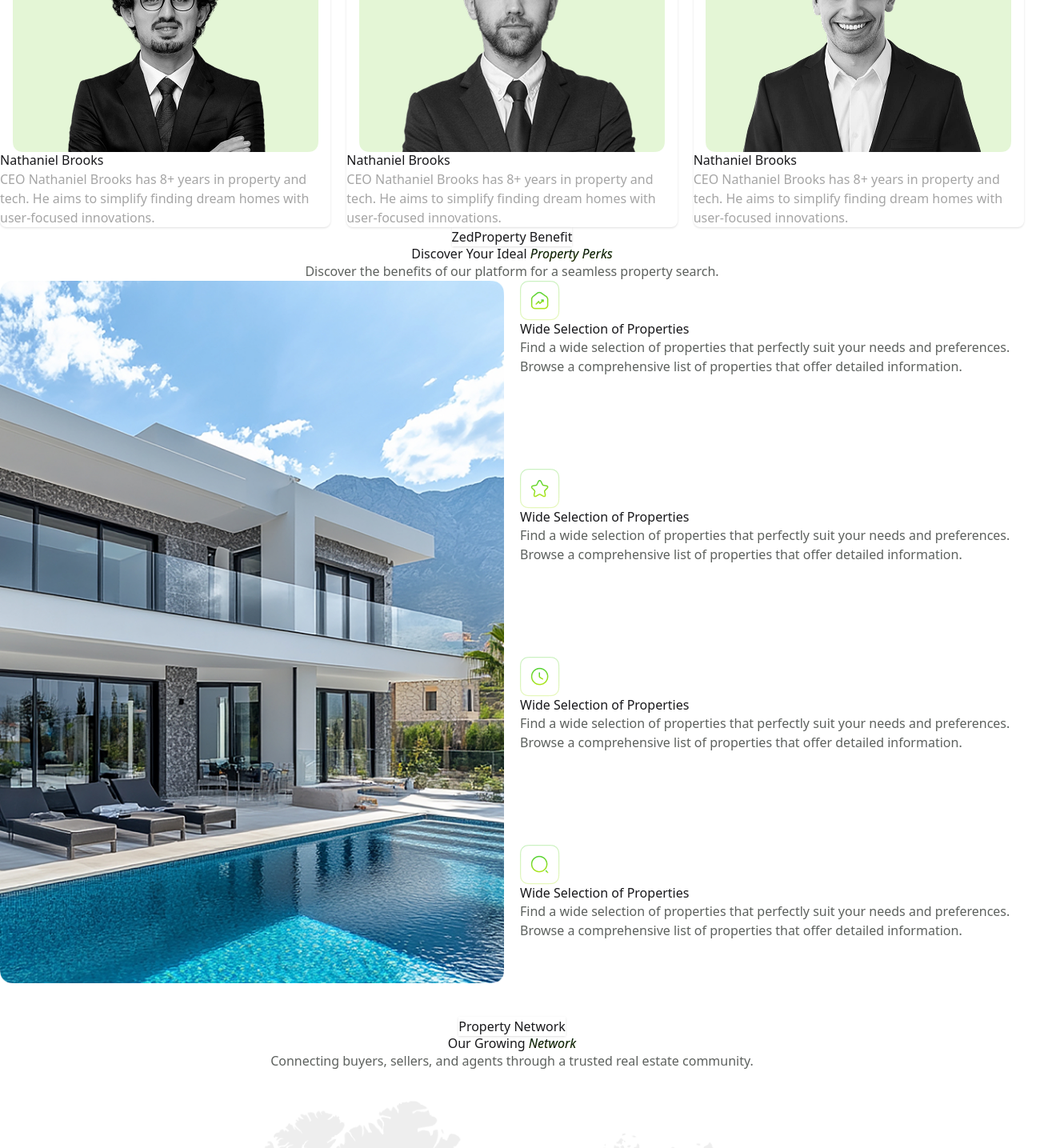
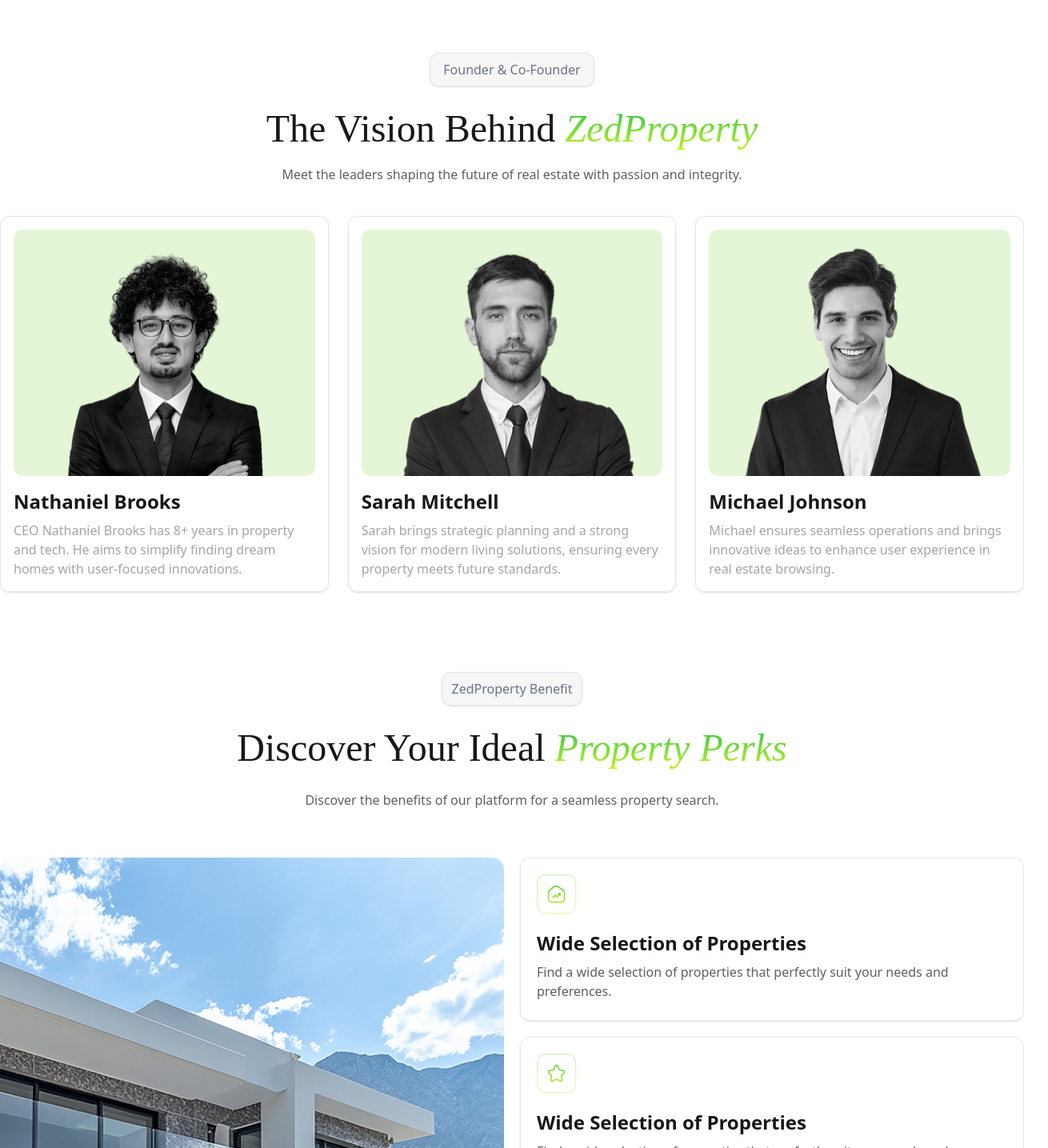
Before and after one commit to Jubayerhusain/zed-property, a React (Vite) app: page /about in a window 1280 px wide. Shown: the part 860-2295 px from the top of the page at 80% size, 1310 px wide, since content can reach past the window. Built offline with nearby package versions, Linux system fonts and the light colour scheme; a web font is replaced by a local one.

Commit message:
about page issue fixed

```diff
--- a/src/components/About/Discover.jsx
+++ b/src/components/About/Discover.jsx
@@ -1,93 +1,111 @@
-import React from 'react';
+import React from "react";
 import img5 from "../../assets/About-assets/Feature Image.png";
 import Icon from "../../assets/About-assets/Step Icon Container.png";
 import Icon1 from "../../assets/About-assets/Step Icon Container (1).png";
 import Icon2 from "../../assets/About-assets/Step Icon Container (2).png";
 import Icon3 from "../../assets/About-assets/Step Icon Container (3).png";
 
-
 const Discover = () => {
   return (
-        <div>
-            <div>
-        <div className=" my-10 text-center py-5">
-          <button class=" text-[16px] px-3 py-2 bg-[#F7F7F7] text-gray-500 border border-gray-200 rounded-xl shadow-sm hover:shadow-md transition">
+    <>
+      <div className="sm:max-w-[1440px] mb-10 sm:mb-20 w-full sm:h-auto mx-auto px-5 sm:px-0">
+
+        {/* Heading */}
+        <div className="my-10 text-center py-5">
+          <button className="text-[16px] px-3 py-2 bg-[#F7F7F7] text-gray-500 border border-gray-200 rounded-xl shadow-sm hover:shadow-md transition">
             ZedProperty Benefit
           </button>
-          <h1 className="text-3xl sm:text-[48px] py-5 text-semibold">
-            Discover Your Ideal {" "}
-            <a className="bg-gradient-to-t to-[#0BC147] from-[#b6f50a]
-  bg-clip-text text-transparent italic">Property Perks</a>
+
+          <h1 className="text-3xl sm:text-[48px] py-5 font-playfair leading-snug">
+            Discover Your Ideal{" "}
+            <span className="bg-gradient-to-t to-[#0BC147] from-[#b6f50a]
+              bg-clip-text text-transparent italic">
+              Property Perks
+            </span>
           </h1>
-          <p className=" text-[16px] font-medium">
-            <p className=" text-[16px] text-[#171C19B2] font-medium">
+
+          <p className="text-[16px] text-[#171C19B2] font-medium">
             Discover the benefits of our platform for a seamless property search.
           </p>
+        </div>
+
+        {/* Main Container */}
+        <div className="sm:flex gap-5 flex-col sm:flex-row">
+
+          {/* Left Section */}
+          <div className="w-full sm:w-[50%] h-auto group overflow-hidden rounded-xl">
+            <img
+              src={img5}
+              alt=""
+              className="w-full h-[250px] sm:h-auto object-cover transition-all duration-500
+              group-hover:scale-110"
+            />
+          </div>
+
+          {/* Right Section */}
+          <div className="grid grid-cols-1 gap-5 w-full sm:w-[50%] mt-5 sm:mt-0">
+
+            {/* 1st Card */}
+            <div className="p-5 rounded-xl border border-gray-200 shadow-sm hover:shadow-md transition">
+              <div className="pb-5">
+                <img src={Icon} alt="" />
+              </div>
+              <h1 className="text-2xl pb-2 font-semibold">
+                Wide Selection of Properties
+              </h1>
+              <p className="text-[16px] text-[#171C19B2] font-medium">
+                Find a wide selection of properties that perfectly suit your
+                needs and preferences.
               </p>
             </div>
-        <div className=" sm:flex gap-5" >
-            {/* left site  */}
-            <div className="w-[660px] h-[920px]" >
-            <img src={img5} alt="" className=" w-full h-full rounded-xl object-cover" />
+
+            {/* 2nd Card */}
+            <div className="p-5 rounded-xl border border-gray-200 shadow-sm hover:shadow-md transition">
+              <div className="pb-5">
+                <img src={Icon1} alt="" />
               </div>
-        {/* right site  */}
-        <div className=" grid grid-cols-1 gap-5 " >
-            {/* 1 st card  */}
-            <div className=" sm:w-[660px] sm:h-[212px] p-5 rounded-xl border " >
-            <div className="pb-5" >
-            <img src= {Icon} alt="" />
-           </div>
-           <h1 className=" text-2xl pb-2 font-semibold" >
+              <h1 className="text-2xl pb-2 font-semibold">
                 Wide Selection of Properties
               </h1>
-           <p className=" text-[16px] text-[#171C19B2] font-medium" >
-            Find a wide selection of properties that perfectly suit your needs and preferences.
-            Browse a comprehensive list of properties that offer detailed information.
+              <p className="text-[16px] text-[#171C19B2] font-medium">
+                Find a wide selection of properties that perfectly suit your
+                needs and preferences.
               </p>
             </div>
-        {/* 2nd card  */}
-        <div className=" sm:w-[660px] sm:h-[212px] p-5 rounded-xl border " >
-            <div className="pb-5" >
-            <img src= {Icon1} alt="" />
+
+            {/* 3rd Card */}
+            <div className="p-5 rounded-xl border border-gray-200 shadow-sm hover:shadow-md transition">
+              <div className="pb-5">
+                <img src={Icon2} alt="" />
               </div>
-           <h1 className=" text-2xl pb-2 font-semibold" >
+              <h1 className="text-2xl pb-2 font-semibold">
                 Wide Selection of Properties
               </h1>
-           <p className=" text-[16px] text-[#171C19B2] font-medium" >
-            Find a wide selection of properties that perfectly suit your needs and preferences.
-            Browse a comprehensive list of properties that offer detailed information.
+              <p className="text-[16px] text-[#171C19B2] font-medium">
+                Find a wide selection of properties that perfectly suit your
+                needs and preferences.
               </p>
             </div>
-        {/* 3rd card  */}
-        <div className=" sm:w-[660px] sm:h-[212px] p-5 rounded-xl border " >
-            <div className="pb-5" >
-            <img src= {Icon2} alt="" />
+
+            {/* 4th Card */}
+            <div className="p-5 rounded-xl border border-gray-200 shadow-sm hover:shadow-md transition">
+              <div className="pb-5">
+                <img src={Icon3} alt="" />
               </div>
-           <h1 className=" text-2xl pb-2 font-semibold" >
+              <h1 className="text-2xl pb-2 font-semibold">
                 Wide Selection of Properties
               </h1>
-           <p className=" text-[16px] text-[#171C19B2] font-medium" >
-            Find a wide selection of properties that perfectly suit your needs and preferences.
-            Browse a comprehensive list of properties that offer detailed information.
+              <p className="text-[16px] text-[#171C19B2] font-medium">
+                Find a wide selection of properties that perfectly suit your
+                needs and preferences.
               </p>
             </div>
-        {/* 4th card  */}
-        <div className=" sm:w-[660px] sm:h-[212px] p-5 rounded-xl border " >
-            <div className="pb-5" >
-            <img src= {Icon3} alt="" />
+
           </div>
-           <h1 className=" text-2xl pb-2 font-semibold" >
-            Wide Selection of Properties
-           </h1>
-           <p className=" text-[16px] text-[#171C19B2] font-medium" >
-            Find a wide selection of properties that perfectly suit your needs and preferences.
-            Browse a comprehensive list of properties that offer detailed information.
-           </p>
+
         </div>
       </div>
-        </div>
-      </div>
-        </div>
+    </>
   );
 };
 
--- a/src/components/About/Founder.jsx
+++ b/src/components/About/Founder.jsx
@@ -1,71 +1,72 @@
-import React from 'react';
+import React from "react";
 import img1 from "../../assets/About-assets/Property Card Image.png";
 import img2 from "../../assets/About-assets/Property Card Image (1).png";
 import img3 from "../../assets/About-assets/Property Card Image (2).png";
 
 const Founder = () => {
   return (
-         <div>
-        <div className=" my-10 text-center py-5">
-          <button class=" text-[16px] px-3 py-2 bg-[#F7F7F7] text-gray-500 border border-gray-200 rounded-xl shadow-sm hover:shadow-md transition">
-            Founder & CO Founder
+    <div className="max-w-[1440px] mx-auto px-5 sm:px-0 py-10">
+      {/* Heading */}
+      <div className="text-center mb-10">
+        <button className="text-[16px] px-4 py-2 bg-[#F7F7F7] text-gray-500 border border-gray-200 rounded-xl shadow-sm hover:shadow-md transition">
+          Founder & Co-Founder
         </button>
-          <h1 className="text-3xl sm:text-[48px] py-5 text-semibold">
+
+        <h1 className="text-3xl sm:text-5xl font-playfair pt-5 leading-snug">
           The Vision Behind{" "}
-            <a className="bg-gradient-to-t to-[#0BC147] from-[#b6f50a] bg-clip-text text-transparent italic">ZedProperty</a>
+          <span className="bg-gradient-to-t to-[#0BC147] from-[#b6f50a] bg-clip-text text-transparent italic">
+            ZedProperty
+          </span>
         </h1>
-          <p className=" text-[16px] font-medium">
-            <p className=" text-[16px] text-[#171C19B2] font-medium">
-              Meet the leaders shaping the future of real estate with passion
-              and integrity.
-            </p>
+
+        <p className="text-[16px] text-[#171C19B2] font-medium max-w-2xl mx-auto pt-3">
+          Meet the leaders shaping the future of real estate with passion and
+          integrity.
         </p>
       </div>
-        <div className=" grid sm:grid-cols-3 gap-5">
+
+      {/* Cards */}
+      <div className="grid grid-cols-1 sm:grid-cols-2 lg:grid-cols-3 gap-6">
         {/* 1st card */}
-          <div className="card border  shadow-sm">
-            <figure className=" rounded-lg p-5">
-              <img src={img1} alt="img2" className=" rounded-lg " />
+        <div className="border border-gray-200 rounded-xl shadow-sm hover:shadow-md transition p-4">
+          <figure className="rounded-lg overflow-hidden">
+            <img src={img1} alt="Founder" className="rounded-lg w-full" />
           </figure>
-            <div className="px-5 pb-5">
-              <h2 className=" text-2xl text-center sm:text-start font-semibold">
+          <h2 className="text-2xl font-semibold pt-4 text-center sm:text-start">
             Nathaniel Brooks
           </h2>
-              <p className=" text-[16px] text-center sm:text-start text-[#A5A5A5] pt-2">
-                CEO Nathaniel Brooks has 8+ years in property and tech. He aims
-                to simplify finding dream homes with user-focused innovations.
+          <p className="text-[16px] text-[#A5A5A5] pt-2 text-center sm:text-start">
+            CEO Nathaniel Brooks has 8+ years in property and tech. He aims to
+            simplify finding dream homes with user-focused innovations.
           </p>
         </div>
-          </div>
-          {/* 2nd card  */}
-          <div className="card border  shadow-sm">
-            <figure className=" rounded-lg p-5">
-              <img src={img2} alt="img2" className=" rounded-lg " />
+
+        {/* 2nd card */}
+        <div className="border border-gray-200 rounded-xl shadow-sm hover:shadow-md transition p-4">
+          <figure className="rounded-lg overflow-hidden">
+            <img src={img2} alt="Co-Founder" className="rounded-lg w-full" />
           </figure>
-            <div className="px-5 pb-5">
-              <h2 className=" text-2xl text-center sm:text-start font-semibold">
-                Nathaniel Brooks
+          <h2 className="text-2xl font-semibold pt-4 text-center sm:text-start">
+            Sarah Mitchell
           </h2>
-              <p className=" text-[16px] text-center sm:text-start text-[#A5A5A5] pt-2">
-                CEO Nathaniel Brooks has 8+ years in property and tech. He aims
-                to simplify finding dream homes with user-focused innovations.
+          <p className="text-[16px] text-[#A5A5A5] pt-2 text-center sm:text-start">
+            Sarah brings strategic planning and a strong vision for modern
+            living solutions, ensuring every property meets future standards.
           </p>
         </div>
-          </div>
-          {/* 3rd card  */}
-          <div className="card border  shadow-sm">
-            <figure className=" rounded-lg p-5">
-              <img src={img3} alt="img2" className=" rounded-lg " />
+
+        {/* 3rd card */}
+        <div className="border border-gray-200 rounded-xl shadow-sm hover:shadow-md transition p-4">
+          <figure className="rounded-lg overflow-hidden">
+            <img src={img3} alt="Team Lead" className="rounded-lg w-full" />
           </figure>
-            <div className="px-5 pb-5">
-              <h2 className=" text-2xl text-center sm:text-start font-semibold">
-                Nathaniel Brooks
+          <h2 className="text-2xl font-semibold pt-4 text-center sm:text-start">
+            Michael Johnson
           </h2>
-              <p className=" text-[16px] text-center sm:text-start text-[#A5A5A5] pt-2">
-                CEO Nathaniel Brooks has 8+ years in property and tech. He aims
-                to simplify finding dream homes with user-focused innovations.
+          <p className="text-[16px] text-[#A5A5A5] pt-2 text-center sm:text-start">
+            Michael ensures seamless operations and brings innovative ideas to
+            enhance user experience in real estate browsing.
           </p>
-            </div>
         </div>
       </div>
     </div>
--- a/src/components/About/Network.jsx
+++ b/src/components/About/Network.jsx
@@ -3,15 +3,20 @@
 
 const Network = () => {
   return (
-    <div>
-      <div>
+    <>
+      <div className="sm:max-w-[1440px] w-full sm:h-auto mx-auto px-5 sm:px-0">
         <div className=" my-10 text-center py-5">
           <button class=" text-[16px] px-3 py-2 bg-[#F7F7F7] text-gray-500 border border-gray-200 rounded-xl shadow-sm hover:shadow-md transition">
             Property Network
           </button>
-          <h1 className="text-3xl sm:text-[48px] py-5 text-semibold">
-            Our Growing <a className="bg-gradient-to-t to-[#0BC147] from-[#b6f50a]
-  bg-clip-text text-transparent italic">Network</a>
+          <h1 className="text-3xl sm:text-[48px] font-playfair py-5 ">
+            Our Growing{" "}
+            <a
+              className="bg-gradient-to-t to-[#0BC147] from-[#b6f50a]
+  bg-clip-text text-transparent italic"
+            >
+              Network
+            </a>
           </h1>
           <p className=" text-[16px] font-medium">
             <p className=" text-[16px] text-[#171C19B2] font-medium">
@@ -24,7 +29,7 @@
           <img src={Map} alt="" />
         </div>
       </div>
-    </div>
+    </>
   );
 };
 
--- a/src/index.css
+++ b/src/index.css
@@ -1,5 +1,9 @@
+@import "tailwindcss";
+@plugin "daisyui";
+
 @import url('https://fonts.googleapis.com/css2?family=Playfair+Display:wght@400;500;600;700;800;900&display=swap');
 @import url('https://fonts.googleapis.com/css2?family=Manrope:wght@200..800&family=Playfair+Display:ital,wght@0,400..900;1,400..900&display=swap');
+
 @layer utilities {
   .font-playfair {
     font-family: "Playfair Display", serif;
@@ -8,5 +12,3 @@
     font-family: "Manrope", sans-serif;
   }
 }
-@import "tailwindcss";
-@plugin "daisyui";
```
Also changed, not shown: src/components/About/Banner.jsx (+7 -7 lines), src/components/property/PropertyListing.jsx (line endings or trailing spaces). Lines whose indentation alone changed are shown as unchanged.
